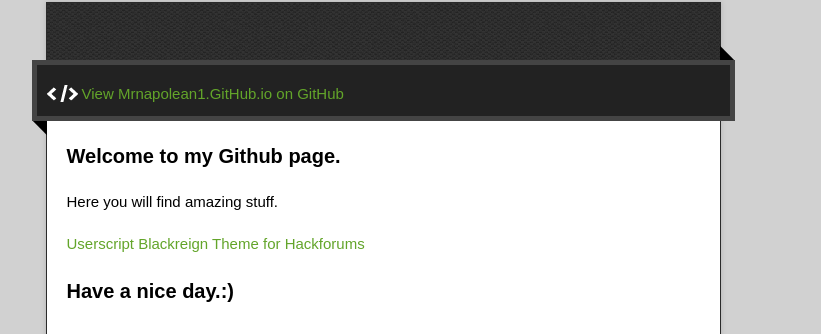
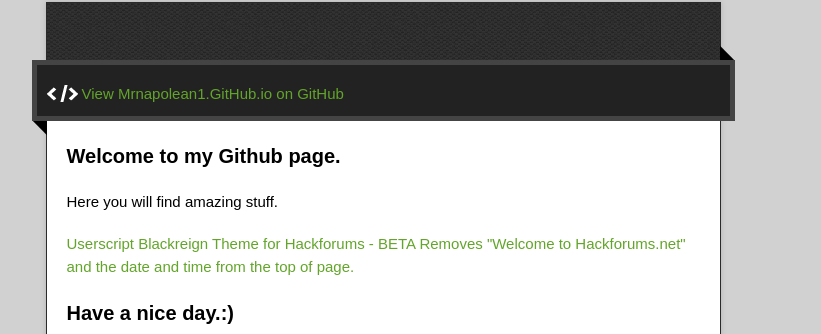
Before and after one commit to mrnapolean1/mrnapolean1.github.io, a plain HTML site: page index.html in a window 1280 px wide. Shown: the part 128-462 px from the top of the page, without its empty margins (257-1078 px from the left). Drawn offline with nearby package versions, Linux system fonts and the light colour scheme.

Commit message:
Update index.html
added another userscript

```diff
--- a/index.html
+++ b/index.html
@@ -38,7 +38,8 @@
 <a id="welcome-to-my-github-page" class="anchor" href="#welcome-to-my-github-page" aria-hidden="true"><span aria-hidden="true" class="octicon octicon-link"></span></a>Welcome to my Github page.</h3>
 
 <p>Here you will find amazing stuff.</p>
-<a href="http://mrnapolean1.github.io/theme/Oldtheme.txt" target="_blank">Userscript Blackreign Theme for Hackforums</a>
+<a href="http://mrnapolean1.github.io/theme/Oldtheme.txt" target="_blank">Userscript Blackreign Theme for Hackforums - BETA</a>
+<a href="http://mrnapolean1.github.io/theme/Date and time removal userscript.txt" target="_blank">Removes "Welcome to Hackforums.net" and the date and time from the top of page.</a>
 
 
 <h3>
```
